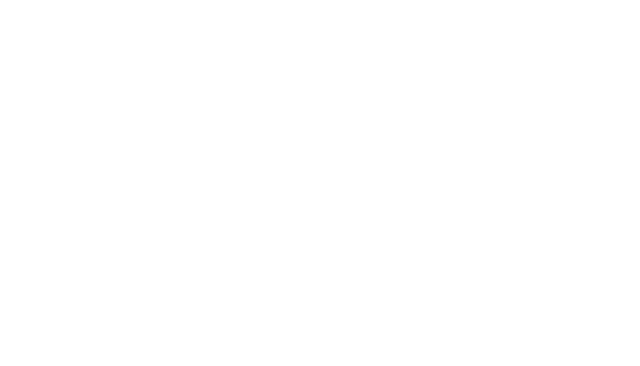
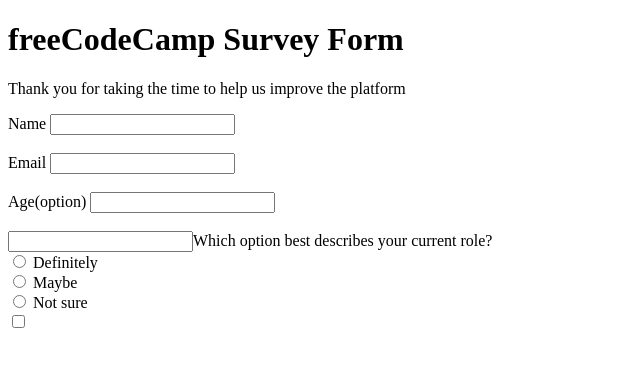
Before and after one commit to Kwaku28/lawrence-kiishi, a plain HTML site: page index.html in a window 1280 px wide. Shown: the whole page, without its empty margins (0-640 px from the left). Drawn offline with Linux system fonts and the light colour scheme.

Commit message:
lawrence-kiishi

```diff
--- a/index.html
+++ b/index.html
@@ -22,5 +22,29 @@
 
     -->
     <script  src="js/index.js"></script>
+
+    <h1 id="title">freeCodeCamp Survey Form</h1>
+    <p id="description">Thank you for taking the time to help us improve the platform</p>
+    <form id="survey-form">
+      <label>Name</label>
+      <input id="name" type="text"><br><br>
+      <lable>Email</lable>
+      <input id="email" type="text"><br><br>
+      <lable>Age(option)</lable>
+      <input id="age" type="text"><br><br>
+      <input id="dropdown" type="dropdown">Which option best describes your current role?<br>
+      <div>
+        <input id="radio" type="radio">
+        <label>Definitely</label><br>
+        <input id="radio" type="radio">
+        <label>Maybe</label><br>
+        <input id="radio" type="radio" >
+        <label>Not sure</label>
+      </div>
+      <div>
+        <input id="checkboxe" type="checkbox">
+        <label></label>
+      </div>
+    </form>
   </body>
 </html>
```
